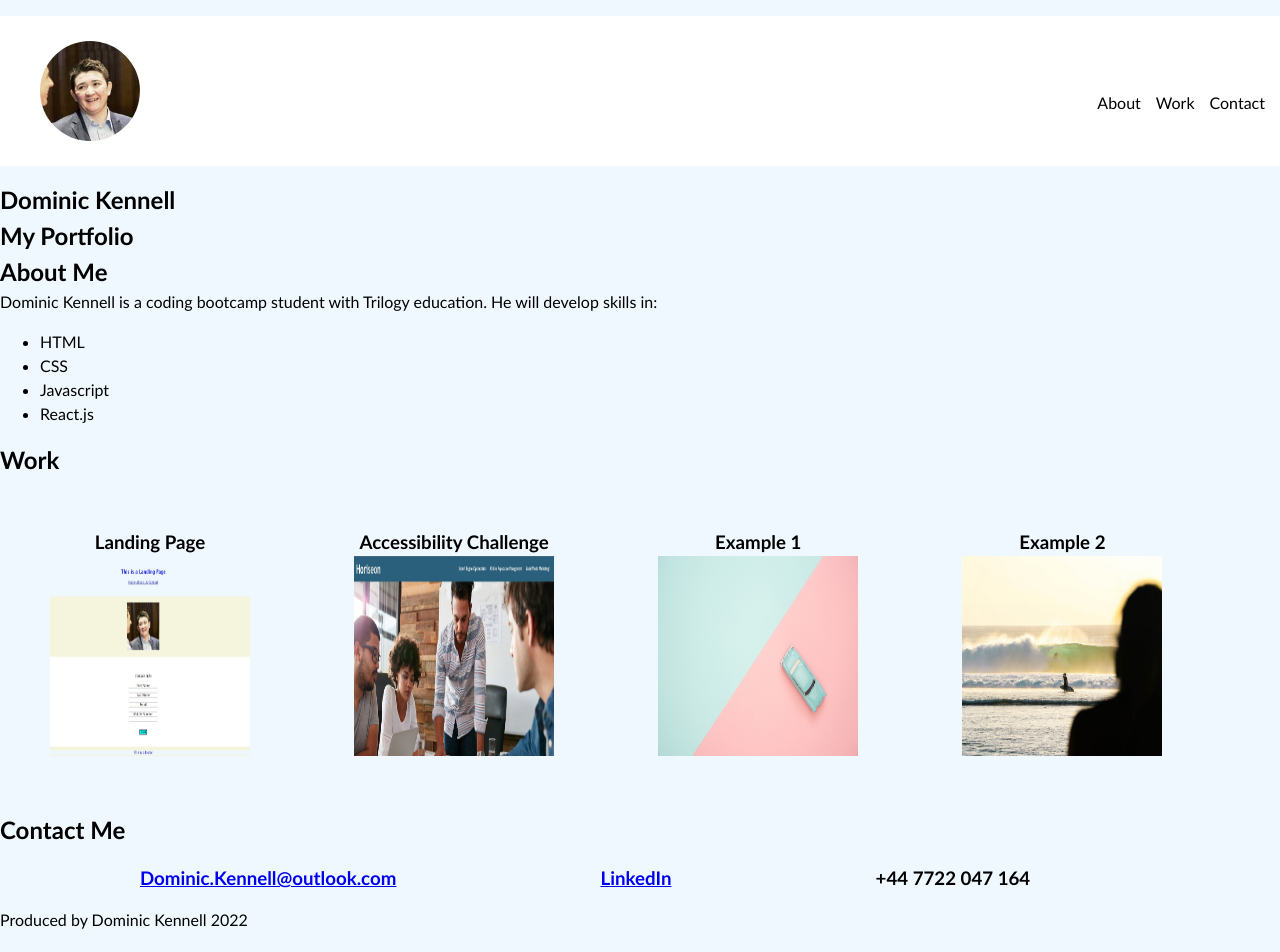
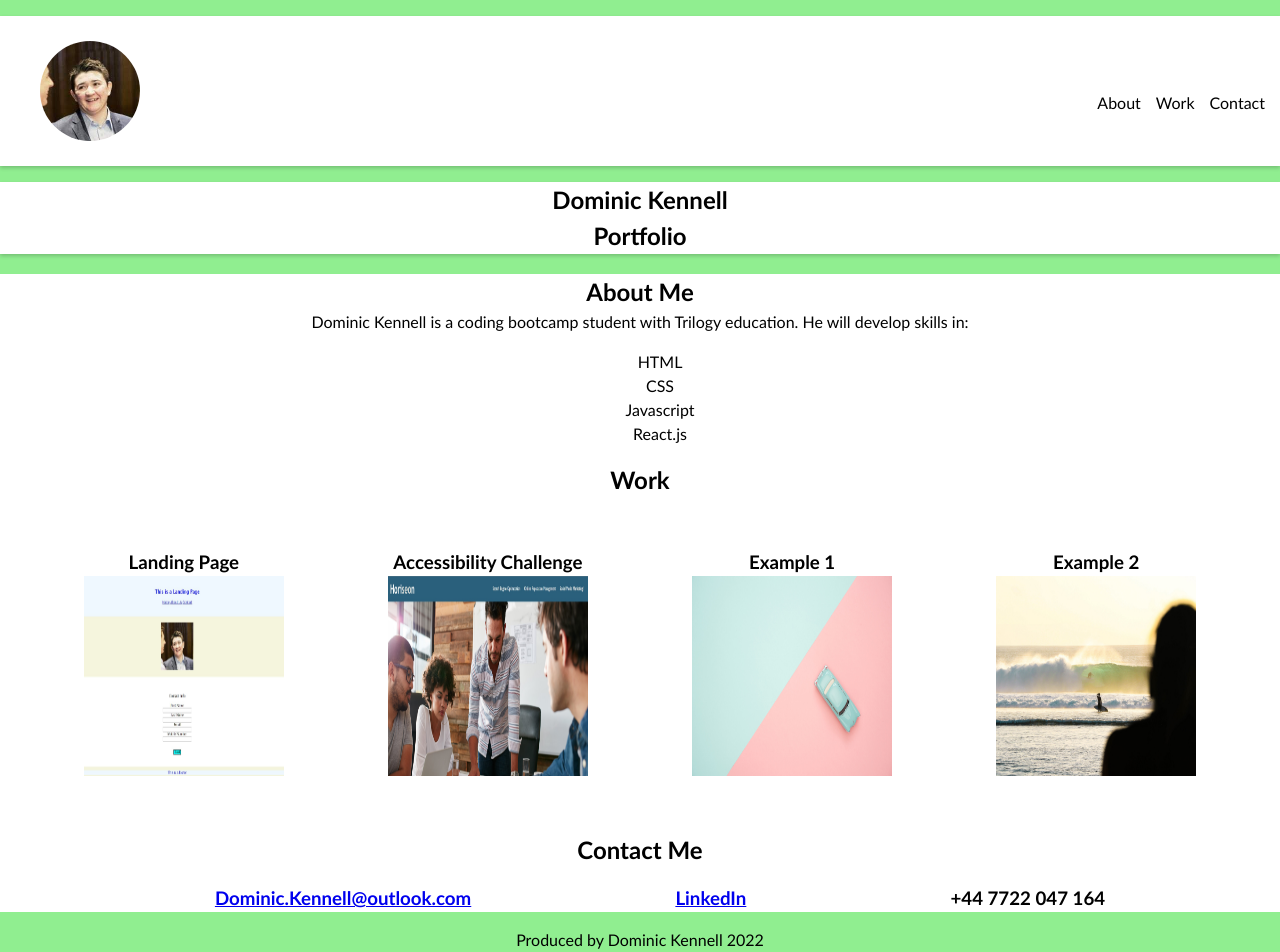
Before and after one commit to DominicKennell/My-Portfolio, a plain HTML site: page index.html in a window 1280 px wide. Drawn offline with Linux system fonts and the light colour scheme.

Commit message:
added shadows to css, made the sections pop out more

```diff
--- a/css/style.css
+++ b/css/style.css
@@ -7,7 +7,7 @@ body {
   margin: 0;
   padding: 0;
   line-height: 1.5;
-  background-color: aliceblue;
+  background-color: lightgreen;
 }
 
 h1,
@@ -47,17 +47,33 @@ p {
 }
 
 .items a:hover{
-  color: white;
+  color: green;
 }
 
 .shadow{
   position: relative;
-  box-shadow: 0 1px 4px rgba(0, 0, 0, 0.3), 0, 0, 48px rgba(0, 0, 0, 0.1) inset;
+  box-shadow: 0 2px 4px 0 rgba(0,0,0,0.2);
 }
 
 img{
   width: 200px;
   height: 200px;
+}
+
+.hero-banner{
+  background-color: white;
+  box-shadow: 0 2px 4px 0 rgba(0,0,0,.2);
+  margin-bottom: 20px;
+  text-align: center;
+}
+
+.page-wrapper{
+  background-color: white;
+  text-align: center;
+}
+
+.page-wrapper li{
+  list-style: none;
 }
 
 .portfolio-work-example{
@@ -71,4 +87,9 @@ img{
   display: inline-block;
   padding-left: 100px;
   padding-right: 100px;
+  text-decoration: none;
 }
+
+footer{
+  text-align: center;
+}
--- a/index.html
+++ b/index.html
@@ -14,8 +14,6 @@
   <header>
 
     <nav>
-
-
       <div class="shadow">
         <ul class="right-nav">
           <img src="./images/Dominic-Kennell.jpg" alt="Dominic Kennell" class="dominickennell">
@@ -32,7 +30,9 @@
   <section class="hero-banner">
     <div>
       <h1>Dominic Kennell</h1>
-      <h2>My Portfolio</h2>
+    </div>
+    <div>
+      <h2>Portfolio</h2>
     </div>
   </section>
 
```
